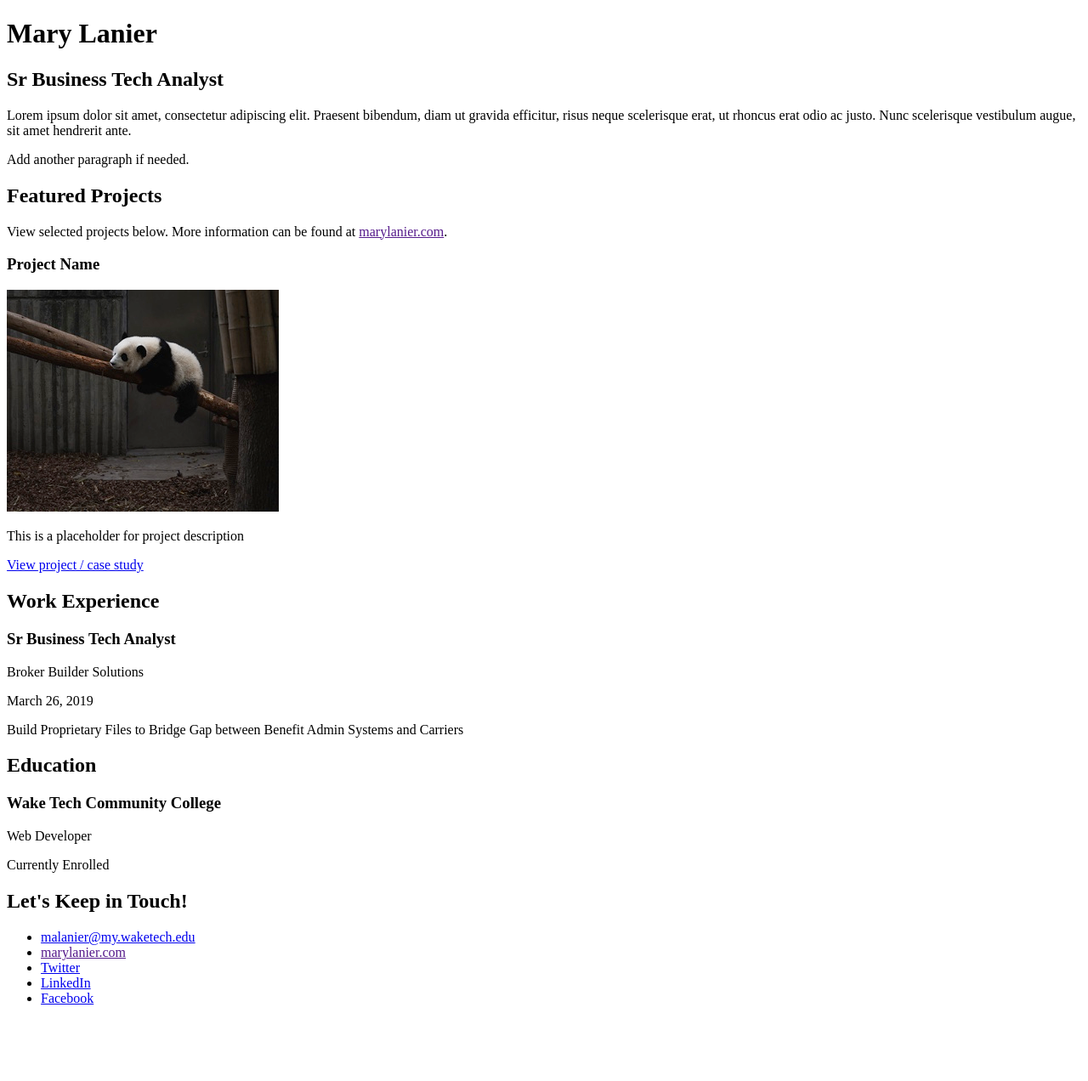
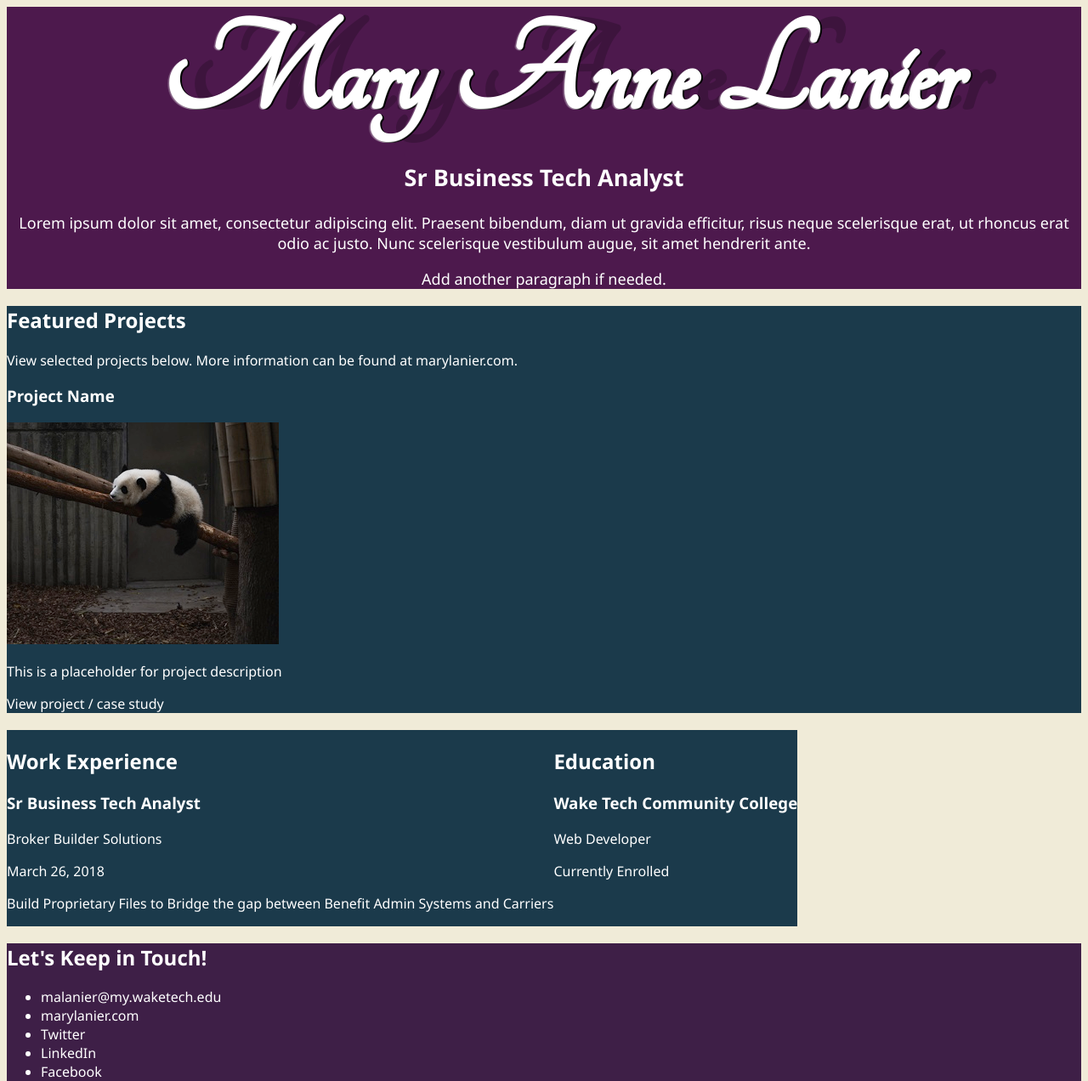
Before and after one commit to munkee23/ResumeAssignment, a plain HTML site: page index.html in a window 1280 px wide. Shown: the whole page at 85% size. Before the commit the page ends 1200 px from the top, so only its background shows below. Drawn offline with Linux system fonts and the light colour scheme.

Commit message:
updated css

```diff
--- a/css/styles.css
+++ b/css/styles.css
@@ -0,0 +1,80 @@
+/* colors used
+0d1321 = black,
+1d2d44 = navy blue,
+3e5c76 = dark bluish gray,
+748cab = light bluish gray
+f0ebd8 = beige
+4d194d = purple
+3e1f47= dark purple
+312244 = darker purple
+1b3a4b = turquoise
+144552
+006466
+*/
+
+
+html{
+  box-sizing: border-box;
+  color: white;
+  height: 100%;
+}
+*, *:before, *:after {
+  box-sizing: inherit;
+}
+body {
+  font-family: 'Segoe UI', Tahoma, Geneva, Verdana, sans-serif;
+  background-color:#f0ebd8  ;
+}
+
+h1 {
+  font-family: 'Tangerine', serif;
+  padding-left: 40px;
+  margin: 0;
+  font-size: 10rem;
+  color:white;
+  background-color:#4d194d;
+  text-shadow:
+   /* create highlights on the left */
+    0px 0.5px 0px rgba(255,255,255, 0.2),
+    -1px 1px 0px rgba(255,255,255, 0.2),
+    -2px 1px 0px rgba(255,255,255, 0.2),
+    /* create the long shadow on the right */
+    30px 1px 0px rgba(0,0,0, 0.2),
+    /* create the shadow of the font on the right*/
+    2px 1px 0px rgba(0,0,0, 1);
+  }
+
+
+.container {
+  overflow: hidden;
+}
+.sections{
+  float: left;
+  margin-top: 20px;
+  padding-bottom: 100%;
+
+  margin-bottom: -100%;
+}
+
+.clearfix::after {
+  content: "";
+  clear: both;
+  display: table;
+}
+a{
+  color: white;
+  text-decoration: none;
+}
+header{
+  background-color: #4d194d;
+  text-align: center;
+  font-size: large;
+
+}
+section{
+  background-color: #1b3a4b;
+
+}
+footer{
+background-color: #3e1f47;
+}
--- a/index.html
+++ b/index.html
@@ -4,12 +4,15 @@
     <meta charset="UTF-8">
     <meta name="viewport" content="width=device-width, initial-scale=1.0">
     <title>Mary Lanier</title>
+    <link rel="stylesheet" href="css/styles.css">
+    <link rel="stylesheet"
+          href="https://fonts.googleapis.com/css?family=Tangerine">
   </head>
   <body>
     <main>
       <!-- ***********************  ABOUT / PROFILE  *********************** -->
       <header>
-        <h1>Mary Lanier</h1>
+        <h1 id="text3d">Mary Anne Lanier</h1>
         <h2>Sr Business Tech Analyst</h2>
 
         <p>Lorem ipsum dolor sit amet, consectetur adipiscing elit. Praesent bibendum, diam ut gravida efficitur, risus neque scelerisque erat, ut rhoncus erat odio ac justo. Nunc scelerisque vestibulum augue, sit amet hendrerit ante.</p>
@@ -32,7 +35,10 @@
       </section>
 
       <!-- ***********************  WORK EXPERIENCE  *********************** -->
-      <section>
+      <div class="container">
+
+
+      <section class="sections">
         <h2>Work Experience</h2>
 
 
@@ -40,15 +46,15 @@
         <section>
           <h3>Sr Business Tech Analyst</h3>
           <p>Broker Builder Solutions</p>
-          <p>March 26, 2019</p>
-          <p>Build Proprietary Files to Bridge Gap between Benefit Admin Systems and Carriers</p>
+          <p>March 26, 2018</p>
+          <p>Build Proprietary Files to Bridge the gap between Benefit Admin Systems and Carriers</p>
 
         </section>
         <!-- End of Job block. -->
       </section>
 
       <!-- ******************  EDUCATION & CERTIFICATIONS ****************** -->
-      <section>
+      <section class="sections">
         <h2>Education</h2>
 
         <!-- Copy this whole <section> block to add more schools. -->
@@ -60,7 +66,7 @@
         </section>
         <!-- End of School block. -->
       </section>
-
+    </div>
       <!-- *****************  CONTACT INFO / SOCIAL MEDIA  ***************** -->
       <footer>
         <h2>Let's Keep in Touch!</h2>
```
Also changed, not shown: 1 other file.
